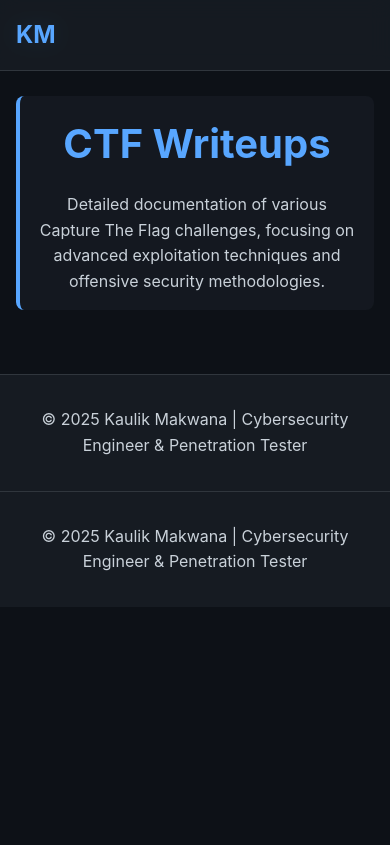
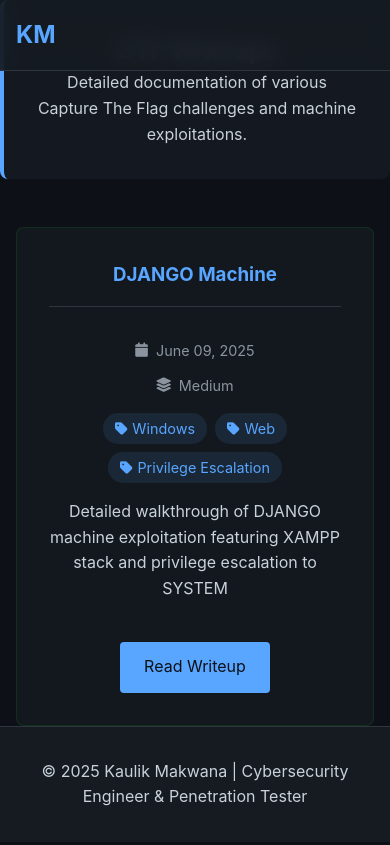
Before and after one commit to KaulikMakwana/KaulikMakwana.github.io, a Jekyll site: the page built from writeups/index.html, in a window 390 px wide. Shown: the top 845 px of the page. Built offline with Jekyll 4.4.1, drawn with Linux system fonts in a browser that asks for light colours.

Commit message:
Refactor: Fix navigation, writeups, and CSS; migrate to Jekyll collections for writeups

```diff
--- a/_config.yml
+++ b/_config.yml
@@ -18,12 +18,10 @@
 markdown: kramdown
 highlighter: rouge
 
-# Use existing writeups folder
 collections:
   writeups:
     output: true
     permalink: /writeups/:path/
-    source: writeups/content
 
 defaults:
   - scope:
--- a/assets/css/writeups.css
+++ b/assets/css/writeups.css
@@ -1,10 +1,164 @@
-/* Writeups specific styles */
-.writeups-container {
-    max-width: 1200px;
-    margin: 80px auto 0;
-    padding: 2rem;
+/* Writeup Layout Styles */
+.writeup-container {
+    max-width: 900px;
+    margin: 80px auto 2rem;
+    padding: 0 1rem;
 }
 
+.writeup-content {
+    background: var(--card-bg);
+    border-radius: 8px;
+    padding: 2rem;
+    box-shadow: 0 4px 6px rgba(0, 0, 0, 0.1);
+}
+
+.writeup-header {
+    margin-bottom: 2rem;
+    padding-bottom: 1rem;
+    border-bottom: 1px solid var(--border);
+}
+
+.writeup-header h1 {
+    color: var(--primary-color);
+    font-size: 2.5rem;
+    margin-bottom: 1rem;
+}
+
+.writeup-meta {
+    display: flex;
+    gap: 1.5rem;
+    color: var(--text-secondary);
+    margin-bottom: 1rem;
+}
+
+.writeup-meta span {
+    display: flex;
+    align-items: center;
+    gap: 0.5rem;
+}
+
+.writeup-tags {
+    display: flex;
+    flex-wrap: wrap;
+    gap: 0.5rem;
+}
+
+.tag {
+    display: inline-flex;
+    align-items: center;
+    gap: 0.3rem;
+    background: rgba(88, 166, 255, 0.1);
+    color: var(--primary-color);
+    padding: 0.25rem 0.75rem;
+    border-radius: 15px;
+    font-size: 0.9rem;
+}
+
+.writeup-body {
+    color: var(--text-primary);
+    line-height: 1.8;
+}
+
+/* Markdown Content Styling */
+.writeup-body h1,
+.writeup-body h2,
+.writeup-body h3,
+.writeup-body h4 {
+    color: var(--primary-color);
+    margin: 2rem 0 1rem;
+}
+
+.writeup-body h1 { font-size: 2rem; }
+.writeup-body h2 { font-size: 1.75rem; }
+.writeup-body h3 { font-size: 1.5rem; }
+.writeup-body h4 { font-size: 1.25rem; }
+
+.writeup-body p {
+    margin-bottom: 1rem;
+}
+
+.writeup-body ul,
+.writeup-body ol {
+    margin: 1rem 0;
+    padding-left: 2rem;
+}
+
+.writeup-body li {
+    margin-bottom: 0.5rem;
+}
+
+.writeup-body code {
+    background: rgba(0, 0, 0, 0.3);
+    padding: 0.2rem 0.4rem;
+    border-radius: 4px;
+    font-family: 'Consolas', 'Monaco', monospace;
+    font-size: 0.9em;
+}
+
+.writeup-body pre {
+    background: rgba(0, 0, 0, 0.3);
+    padding: 1rem;
+    border-radius: 8px;
+    overflow-x: auto;
+    margin: 1rem 0;
+}
+
+.writeup-body pre code {
+    background: none;
+    padding: 0;
+}
+
+.writeup-body img {
+    max-width: 100%;
+    border-radius: 8px;
+    margin: 1rem 0;
+}
+
+.writeup-body table {
+    width: 100%;
+    margin: 1rem 0;
+    border-collapse: collapse;
+}
+
+.writeup-body th,
+.writeup-body td {
+    padding: 0.75rem;
+    border: 1px solid var(--border);
+    text-align: left;
+}
+
+.writeup-body th {
+    background: var(--bg-secondary);
+}
+
+/* Writeup Navigation */
+.writeup-footer {
+    margin-top: 3rem;
+    padding-top: 1rem;
+    border-top: 1px solid var(--border);
+}
+
+.writeup-navigation {
+    display: flex;
+    justify-content: space-between;
+    gap: 1rem;
+}
+
+.writeup-navigation a {
+    color: var(--primary-color);
+    text-decoration: none;
+    padding: 0.5rem 1rem;
+    border: 1px solid var(--primary-color);
+    border-radius: 4px;
+    transition: all 0.3s ease;
+}
+
+.writeup-navigation a:hover {
+    background: var(--primary-color);
+    color: var(--bg-primary);
+}
+
+/* Writeups List Page */
 .writeups-header {
     text-align: center;
     margin-bottom: 3rem;
@@ -14,134 +168,29 @@
     border-left: 4px solid var(--primary-color);
 }
 
-.writeups-header h1 {
-    color: var(--primary-color);
-    font-size: 2.5rem;
-    margin-bottom: 1rem;
-}
-
 .writeups-grid {
     display: grid;
     grid-template-columns: repeat(auto-fit, minmax(300px, 1fr));
     gap: 2rem;
+    padding: 0 1rem;
 }
 
-.writeup-card {
-    background: var(--card-bg);
-    border-radius: 8px;
-    padding: 1.5rem;
-    transition: transform 0.3s ease, box-shadow 0.3s ease;
-    border: 1px solid rgba(0, 255, 0, 0.1);
-    text-align: center;
-}
+/* Responsive Design */
+@media (max-width: 768px) {
+    .writeup-container {
+        margin-top: 60px;
+    }
 
-.writeup-card:hover {
-    transform: translateY(-5px);
-    box-shadow: 0 10px 20px rgba(0, 255, 0, 0.1);
-}
+    .writeup-header h1 {
+        font-size: 2rem;
+    }
 
-.writeup-title {
-    color: var(--primary-color);
-    font-size: 1.25rem;
-    margin-bottom: 1rem;
-}
+    .writeup-meta {
+        flex-direction: column;
+        gap: 0.75rem;
+    }
 
-.writeup-meta {
-    color: var(--text-color);
-    font-size: 0.9rem;
-    margin-bottom: 1rem;
-    display: flex;
-    justify-content: center;
-    gap: 1rem;
-}
-
-.writeup-tags {
-    display: flex;
-    flex-wrap: wrap;
-    gap: 0.5rem;
-    margin-bottom: 1rem;
-    justify-content: center;
-}
-
-.tag {
-    background: rgba(0, 255, 0, 0.1);
-    color: var(--primary-color);
-    padding: 0.25rem 0.75rem;
-    border-radius: 15px;
-    font-size: 0.8rem;
-}
-
-.writeup-excerpt, .writeup-description {
-    margin-bottom: 1.2rem;
-    color: var(--text-primary);
-    line-height: 1.6;
-    min-height: 40px;
-}
-
-.btn {
-    display: inline-block;
-    padding: 0.6rem 1.25rem;
-    margin-top: 0.5rem;
-    background-color: var(--primary-color);
-    color: var(--bg-primary);
-    text-decoration: none;
-    border-radius: 4px;
-    font-weight: 600;
-    transition: background-color 0.3s;
-}
-
-.btn:hover {
-    background-color: #4291e0;
-    color: #fff;
-}
-
-@media (max-width: 900px) {
-    .writeups-grid {
-        grid-template-columns: 1fr 1fr;
-    }
-}
-
-@media (max-width: 600px) {
-    .writeups-container {
-        padding: 1rem;
-    }
-    .writeups-header {
-        padding: 1rem;
-    }
     .writeups-grid {
         grid-template-columns: 1fr;
     }
-    .writeup-card {
-        padding: 1rem;
-    }
 }
-
-/* Writeup page content styles */
-.writeup-content {
-    margin-top: 2rem;
-    background: var(--card-bg);
-    border-radius: 8px;
-    padding: 2rem;
-}
-
-.writeup-content img {
-    max-width: 100%;
-    border-radius: 8px;
-    margin: 1rem 0;
-}
-
-.writeup-content pre {
-    background: rgba(0, 0, 0, 0.3);
-    padding: 1rem;
-    border-radius: 8px;
-    overflow-x: auto;
-    margin: 1rem 0;
-}
-
-.writeup-content code {
-    font-family: 'Monaco', 'Consolas', monospace;
-    color: var(--primary-color);
-    background: rgba(0, 0, 0, 0.13);
-    padding: 0.1em 0.4em;
-    border-radius: 4px;
-}
--- a/writeups/content/django-machine/index.md
+++ b/writeups/content/django-machine/index.md
@@ -1,6 +1,6 @@
 ---
 title: "DJANGO Machine"
-date: 2025-06-08
+date: 2025-06-09
 difficulty: "Medium"
 tags: ["Windows", "Web", "Privilege Escalation"]
 layout: writeup
--- a/writeups/index.html
+++ b/writeups/index.html
@@ -4,55 +4,33 @@
 description: "Detailed CTF writeups and machine exploitations by Kaulik Makwana, focusing on offensive security and ethical hacking techniques."
 ---
 
-<!DOCTYPE html>
-<html lang="en">
-<head>
-    <meta charset="UTF-8">
-    <meta name="viewport" content="width=device-width, initial-scale=1.0">
-    <title>{{ page.title }} | Kaulik Makwana - Cybersecurity Engineer & Penetration Tester</title>
-    <meta name="description" content="{{ page.description }}">
-    <link rel="stylesheet" href="/assets/css/style.css">
-    <link rel="stylesheet" href="/assets/css/writeups.css">
-    <link rel="stylesheet" href="https://cdnjs.cloudflare.com/ajax/libs/font-awesome/6.0.0/css/all.min.css">
-</head>
-<body>
-    <nav class="navbar">
-        <a href="/" class="nav-brand">KM</a>
-        <ul class="nav-links">
-            <li><a href="/">Home</a></li>
-            <li><a href="/writeups" class="active">CTF Writeups</a></li>
-            <li><a href="/#contact">Contact</a></li>
-        </ul>
-    </nav>
-    <main class="writeups-container" style="margin-top:80px">
+<main class="writeups-container">
     <section class="writeups-header">
         <h1>CTF Writeups</h1>
-            <p>Detailed documentation of various Capture The Flag challenges, focusing on advanced exploitation techniques
-               and offensive security methodologies.</p>
+        <p>Detailed documentation of various Capture The Flag challenges and machine exploitations.</p>
     </section>
+
     <section class="writeups-grid">
-            {% for writeup in site.writeups %}
+        {% assign writeups = site.pages | where: "layout", "writeup" | sort: "date" | reverse %}
+        {% for writeup in writeups %}
         <article class="writeup-card">
+            <div class="writeup-header">
                 <h3 class="writeup-title">{{ writeup.title }}</h3>
+            </div>
             <div class="writeup-meta">
-                    <span class="date">{{ writeup.date | date: "%B %d, %Y" }}</span>
-                    <span class="difficulty">{{ writeup.difficulty }}</span>
+                <span class="date"><i class="fas fa-calendar"></i> {{ writeup.date | date: "%B %d, %Y" }}</span>
+                <span class="difficulty"><i class="fas fa-layer-group"></i> {{ writeup.difficulty }}</span>
             </div>
             <div class="writeup-tags">
                 {% for tag in writeup.tags %}
-                    <span class="tag">{{ tag }}</span>
+                <span class="tag"><i class="fas fa-tag"></i> {{ tag }}</span>
                 {% endfor %}
             </div>
             {% if writeup.description %}
-                <p class="writeup-excerpt">{{ writeup.description }}</p>
+            <p class="writeup-description">{{ writeup.description }}</p>
             {% endif %}
             <a href="{{ writeup.url }}" class="btn">Read Writeup</a>
         </article>
         {% endfor %}
     </section>
 </main>
-    <footer>
-        <p>&copy; {{ "now" | date: "%Y" }} Kaulik Makwana | Cybersecurity Engineer & Penetration Tester</p>
-    </footer>
-</body>
-</html>
```
Also changed, not shown: _layouts/writeup.html (+14 -31 lines). Lines whose indentation alone changed are shown as unchanged.
